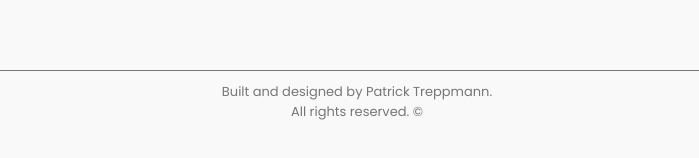
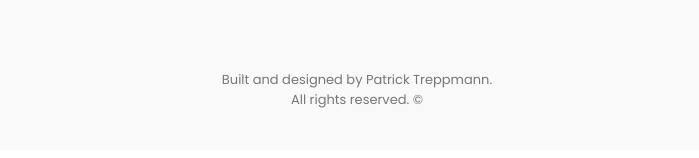
Before and after one commit to patricktrp/portfolio, a React (Create React App) app: page / in a window 1280 px wide. Shown: the part 3443-3601 px from the top of the page, without its empty margins (283-982 px from the left). Built offline with nearby package versions, Linux system fonts and the light colour scheme.

Commit message:
update footer contact

```diff
--- a/src/components/Contact.js
+++ b/src/components/Contact.js
@@ -14,6 +14,10 @@ const Contact = () => {
                 <MdMail size="1.4em" style={{marginRight: '15px'}}/>
                 <span className={styles['blu']}>patrick.treppmann97@gmail.com</span>
             </div>
+            {/* <div style={{display: 'flex', width: '420px',marginBottom: '5px', alignItems: 'center'}} >
+                <MdSmartphone size="1.4em" style={{marginRight: '15px'}}/>
+                <span className={styles['blu']}>phone number</span>
+            </div> */}
         </section >
     );
 }
--- a/src/components/Footer.js
+++ b/src/components/Footer.js
@@ -2,11 +2,11 @@ import styles from './Footer.module.css'
 
 const Footer = () => {
     return (
-        <div className={styles['footer']}>
-            <div style={{width: '80%', height: '.2px', backgroundColor: '#767676', marginBottom: '12px'}}></div>
+        <footer className={styles['footer']}>
+            {/* <div style={{width: '80%', height: '.2px', backgroundColor: '#767676', marginBottom: '12px'}}></div> */}
             <div>Built and designed by Patrick Treppmann.</div>
             <div>All rights reserved. ©</div>
-        </div>
+        </footer>
     )
     }
 
```
